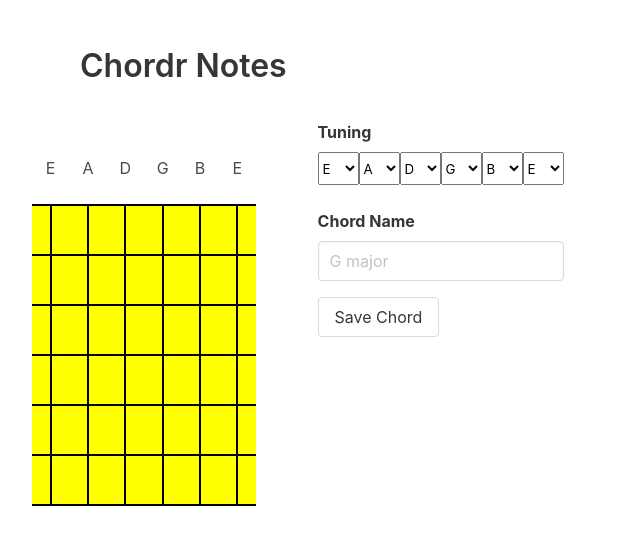
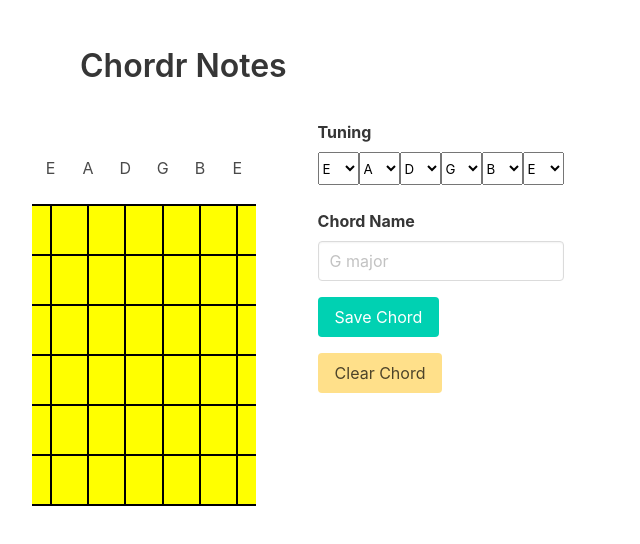
Before and after one commit to jeremypurser/chordr-notes, a React (Create React App) app: page / in a window 1280 px wide. Shown: the top 544 px of the page, without its empty margins (0-640 px from the left). Built offline with nearby package versions, Linux system fonts and the light colour scheme.

Commit message:
Add event logic

```diff
--- a/src/components/ChordDetailsForm.tsx
+++ b/src/components/ChordDetailsForm.tsx
@@ -1,10 +1,10 @@
 import React, { MouseEvent } from 'react';
 import { useDispatch, useSelector } from 'react-redux';
+import NotesAPI from '../api';
+import { currentNoteSlice, State } from '../state';
+import '../styles/ChordDetailsForm.scss';
+import Button from './Button';
 import TuningSelect from './TuningSelect';
-import { default as SaveButton } from './Button';
-import { currentNoteSlice, State } from '../state';
-import NotesAPI from '../api';
-import '../styles/ChordDetailsForm.scss';
 
 export default function ChordDetailsForm() {
   const dispatch = useDispatch();
@@ -17,9 +17,14 @@ export default function ChordDetailsForm() {
   };
 
   const handleSubmit = (e: MouseEvent) => {
+    e.preventDefault();
     NotesAPI.post(currentNote);
-    // action to clear state
-    // show toast
+    dispatch(actions.clearForm());
+  };
+
+  const handleClear = (e: MouseEvent) => {
+    e.preventDefault();
+    dispatch(actions.clearForm());
   };
 
   return (
@@ -35,7 +40,16 @@ export default function ChordDetailsForm() {
           placeholder="G major"
         />
       </div>
-      <SaveButton clickHandler={handleSubmit} text="Save Chord" />
+      <Button
+        clickHandler={handleSubmit}
+        text="Save Chord"
+        color="is-primary"
+      />
+      <Button
+        clickHandler={handleClear}
+        text="Clear Chord"
+        color="is-warning"
+      />
     </div>
   );
 }
```
